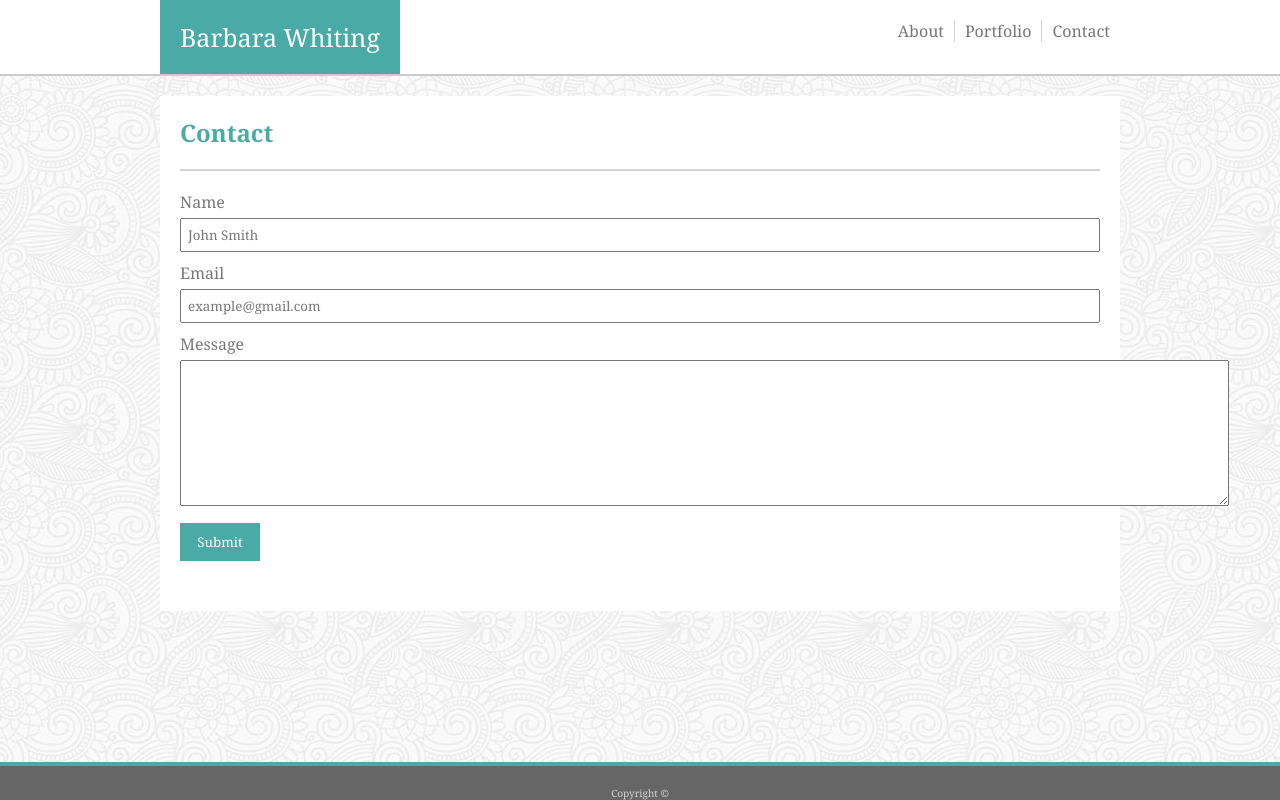
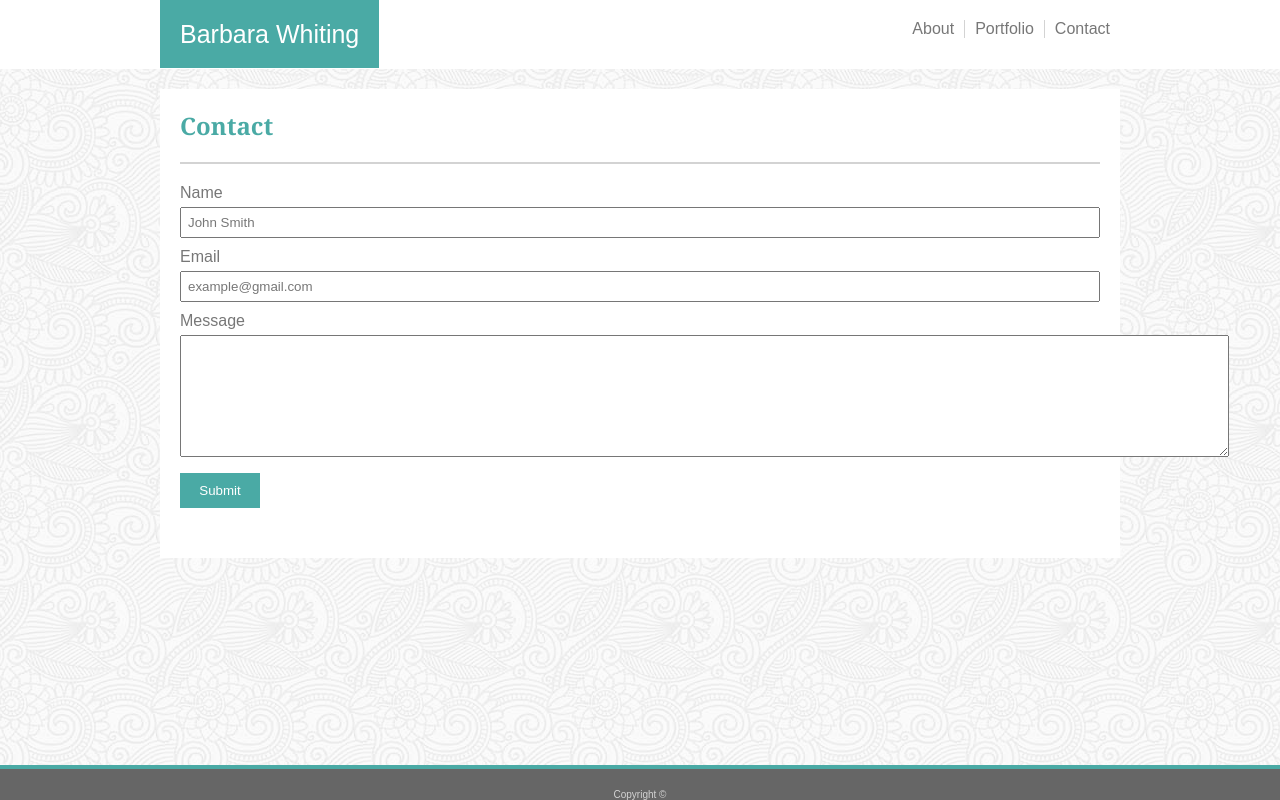
Before and after one commit to whitingba/Basic-Portfolio, a plain HTML site: page contact.html in a window 1280 px wide. Drawn offline with Linux system fonts and the light colour scheme.

Commit message:
final touches

```diff
--- a/assets/css/style.css
+++ b/assets/css/style.css
@@ -2,7 +2,7 @@
     margin: 0px;
     padding: 0px;
     box-sizing: border-box;
-    font-family: Georgia, 'Times New Roman', Times, serif;
+    font-family: 'Arial', 'Helvetica Neue', Helvetica, sans-serif;
 }
 
 /* Affects all pages css styling */
@@ -16,6 +16,7 @@ header {
     background-color: #ffffff;
     padding: 20px;
     border-bottom: 2px solid #cccccc
+    font-family: Georgia, 'Times New Roman', Times, serif;
 }
 
 .myname {
@@ -166,6 +167,12 @@ h2 {
     margin-bottom: 8px;
 }
 
+/* .content:hover {
+    opacity: 0.5;
+} */
+
+
+
 /* End of Portfolio styling */
 
 /* Start Contact page styling */
--- a/contact.html
+++ b/contact.html
@@ -3,8 +3,6 @@
 
 <head>
     <meta charset="UTF-8">
-    <!-- Next was input to see how it affects my page (omitted from index.html) -->
-    <meta name="viewport" content="width=device-width, initial-scale=1.0">
     <title>Barbara Whiting - Contact Me</title>
     <link rel="stylesheet" type="text/css" href="assets/css/style.css">
 </head>
@@ -37,7 +35,7 @@
     </section>
 
 
-    <footer class="footer">Copyright &#169</footer>
+    <footer class="footer">Copyright &#169;</footer>
 </body>
 
 </html>
```
Also changed, not shown: portfolio.html (+2 -4 lines).
